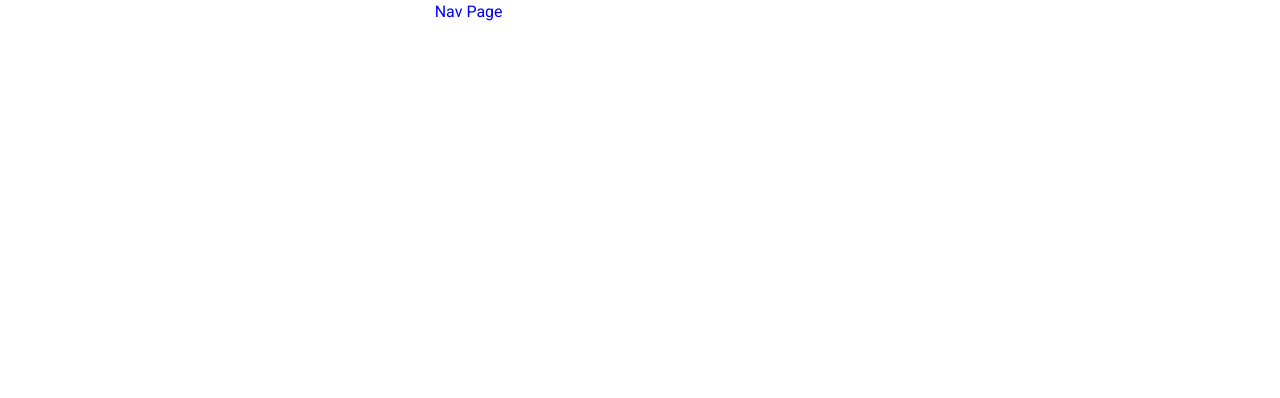
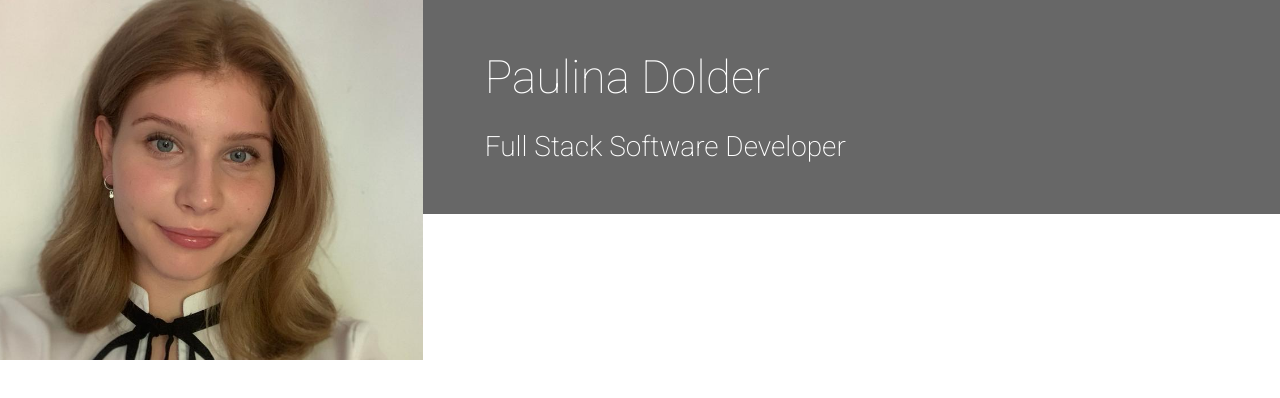
Before and after one commit to PaulinaD-CodeIns/Resume-PD, a plain HTML site: page index.html in a window 1280 px wide. Drawn offline with nearby package versions, Linux system fonts and the light colour scheme.

Commit message:
Styled Name & Title

```diff
--- a/assets/css/style.css
+++ b/assets/css/style.css
@@ -1,5 +1,11 @@
 @import url('https://fonts.googleapis.com/css2?family=Poiret+One&family=Roboto:ital,wght@0,100..900;1,100..900&display=swap');
 
+/*-------------------------------------------------------- Colors */
+.bg-color-name-title {
+    background-color: #676767;
+}
+
+/*-------------------------------------------------------- Header */
 
 header {
     color: blue;
@@ -7,13 +13,32 @@ header {
     margin: 0;
 }
 
-logo {
-    background: url("/assets/images/profileimg.jpeg");
-    background-repeat: no-repeat;
+
+.logo {
+    background: url("../../assets/images/profileimg.jpeg") no-repeat center center;
     background-size: cover;
-    background-position: center;
     min-height: 360px;
     transition: all 0.5s ease-in-out;
     -moz-transition: all 0.5s ease-in-out;
     -webkit-transition: all 0.5s ease-in-out;
 }
+
+.heading {
+    margin-left: 50px;
+}
+
+.name {
+    font-weight: 100;
+    font-size: 46px;
+    margin-top: 50px;
+    color: #fff;
+}
+
+.title {
+    font-weight: 200;
+    font-size: 28px;
+    margin-top: 25px;
+    margin-bottom: 50px;
+    color: #fff;
+
+}
--- a/index.html
+++ b/index.html
@@ -18,8 +18,17 @@
 <body>
     <header>
         <div class="row">
-            <a href="index.html" class="col-md-4 logo"></a>
-            <div class="col-md-8">Nav Page</div>
+            <a href="index.html" class="col-md-4 logo">
+
+            </a>
+            <div class="col-md-8">
+                <div class="row bg-color-name-title">
+                    <div class="col heading">
+                        <h1 class="name">Paulina Dolder</h1>
+                        <h2 class ="title">Full Stack Software Developer</h2>
+                    </div>
+                </div>
+            </div>
         </div>
     </header>
     <section>
```
